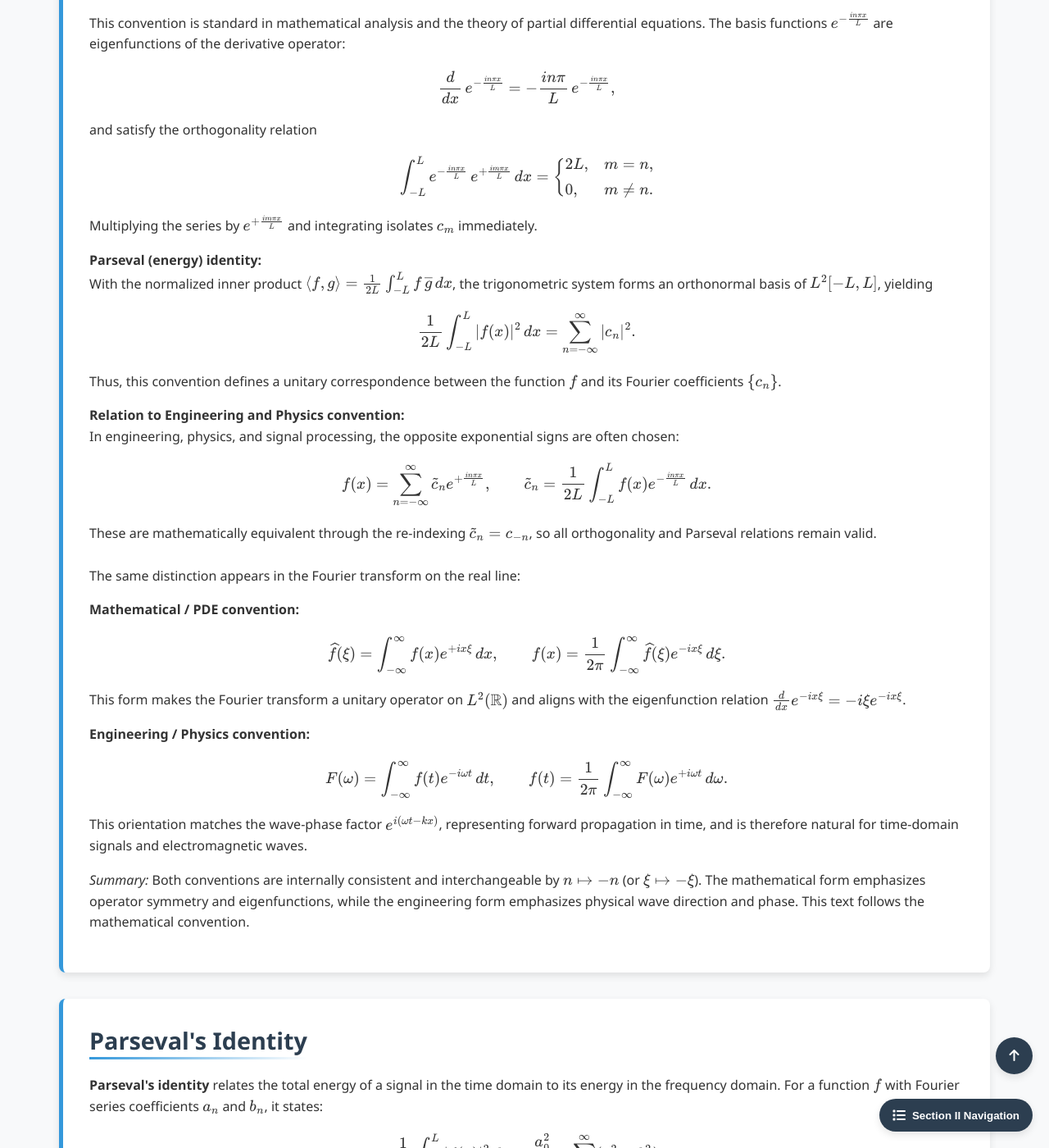
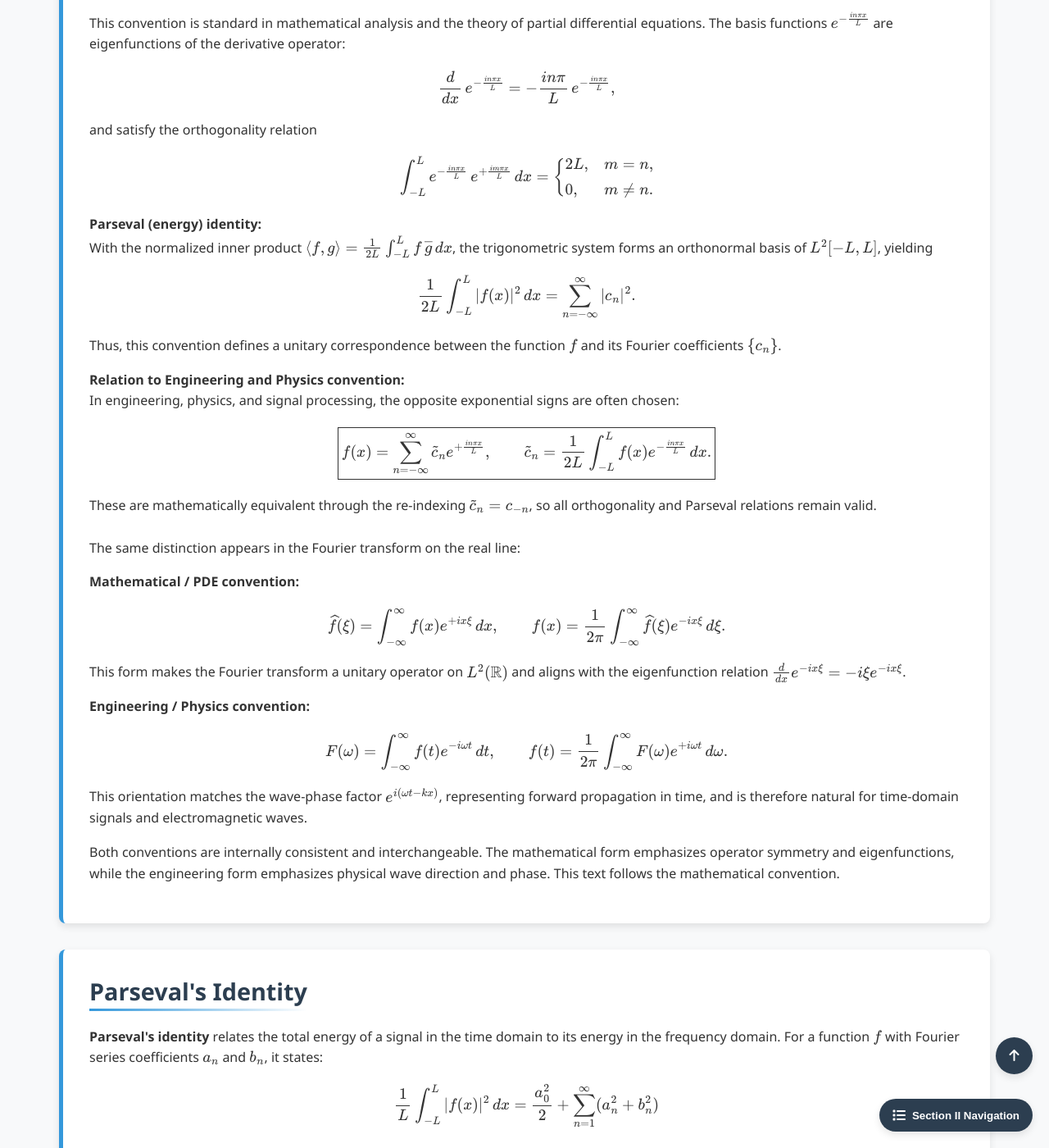
Before and after one commit to Yusukey01/yusukey01.github.io, a Jekyll site: the page built from Mathematics/Calculus/fourier_series.html, in a window 1280 px wide and 1400 px high, scrolled down 7620 px. Shown: the whole window at 82% size. Built offline with Jekyll 4.4.1, drawn with Linux system fonts in a browser that asks for light colours.

```diff
--- a/Mathematics/Calculus/fourier_series.html
+++ b/Mathematics/Calculus/fourier_series.html
@@ -404,7 +404,6 @@ uses_python: false
                 0, & m \neq n.
                 \end{cases}
                 \]
-                Multiplying the series by \(e^{+\frac{i m\pi x}{L}}\) and integrating isolates \(c_m\) immediately.
             </p>
 
             <p>
@@ -423,9 +422,11 @@ uses_python: false
                 <strong>Relation to Engineering and Physics convention:</strong><br>
                 In engineering, physics, and signal processing, the opposite exponential signs are often chosen:
                 \[
+                \boxed{
                 f(x) = \sum_{n=-\infty}^{\infty} \tilde{c}_n e^{+\frac{i n\pi x}{L}},
                 \qquad
                 \tilde{c}_n = \frac{1}{2L}\int_{-L}^{L} f(x)e^{-\frac{i n\pi x}{L}}\,dx.
+                }
                 \]
                 These are mathematically equivalent through the re-indexing
                 \(\tilde{c}_n = c_{-n}\), so all orthogonality and Parseval relations remain valid.
@@ -460,9 +461,7 @@ uses_python: false
             </div>
 
             <p>
-                <em>Summary:</em>
-                Both conventions are internally consistent and interchangeable by
-                \(n \mapsto -n\) (or \(\xi \mapsto -\xi\)).
+                Both conventions are internally consistent and interchangeable.
                 The mathematical form emphasizes operator symmetry and eigenfunctions,
                 while the engineering form emphasizes physical wave direction and phase.
                 This text follows the mathematical convention.
```
